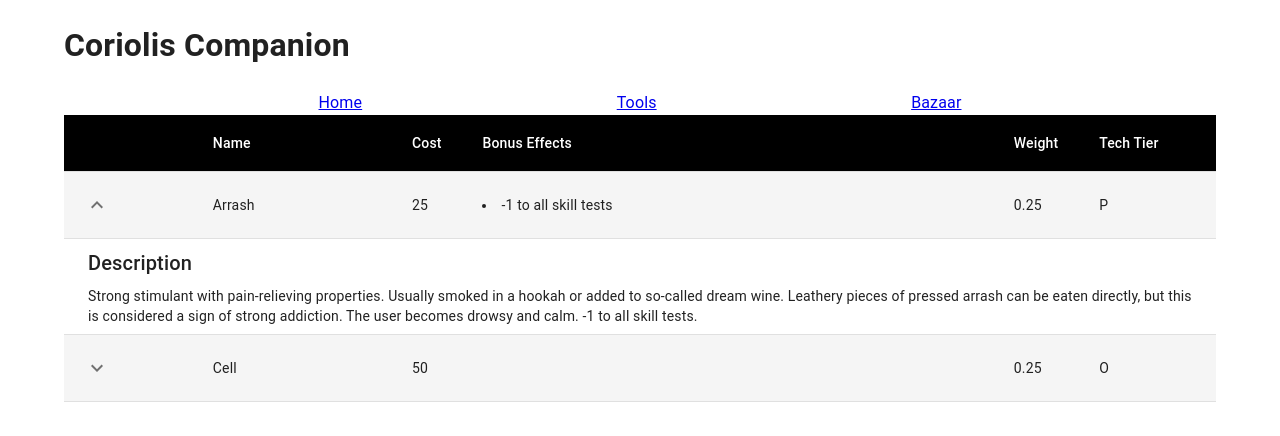
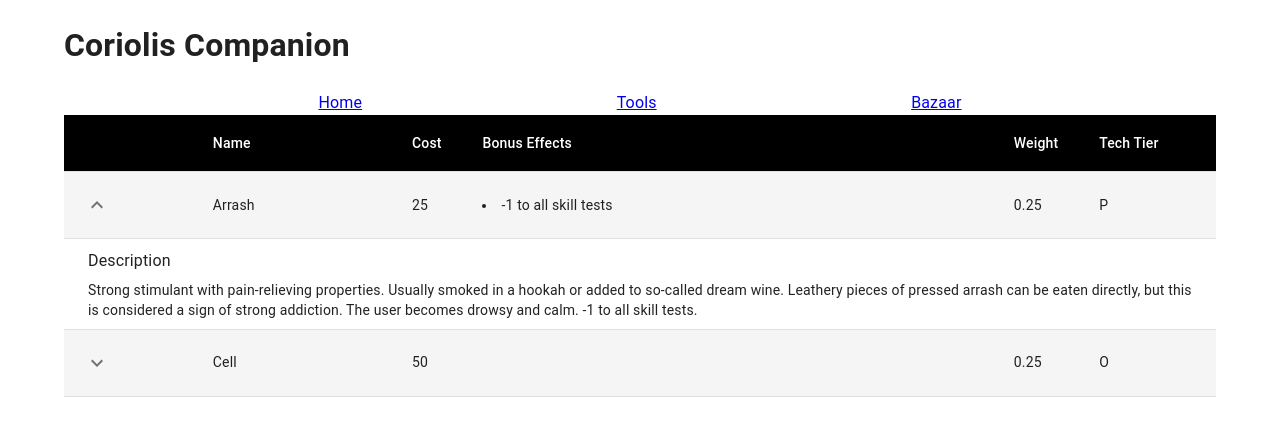
Before and after one commit to jacarder/Coriolis_Companion, a React (Create React App) app: page /bazaar in a window 1280 px wide. Both pictures are taken after a click on the button 97 px from the left and 204 px from the top of the page. Shown: the top 436 px of the page. Built offline with nearby package versions, Linux system fonts and the light colour scheme.

Commit message:
use different variant for description label

```diff
--- a/src/components/Bazaar/Bazaar.tsx
+++ b/src/components/Bazaar/Bazaar.tsx
@@ -74,7 +74,7 @@ const Bazaar: FC<BazaarProps> = () => {
           <StyledTableCell style={{ paddingBottom: 0, paddingTop: 0 }} colSpan={6}>
             <Collapse in={open} timeout="auto" unmountOnExit>
               <Box sx={{ margin: 1 }}>
-                <Typography variant="h6" gutterBottom component="div">
+                <Typography variant="subtitle1" gutterBottom component="div">
                   Description
                 </Typography>
                 {row.description}
```
